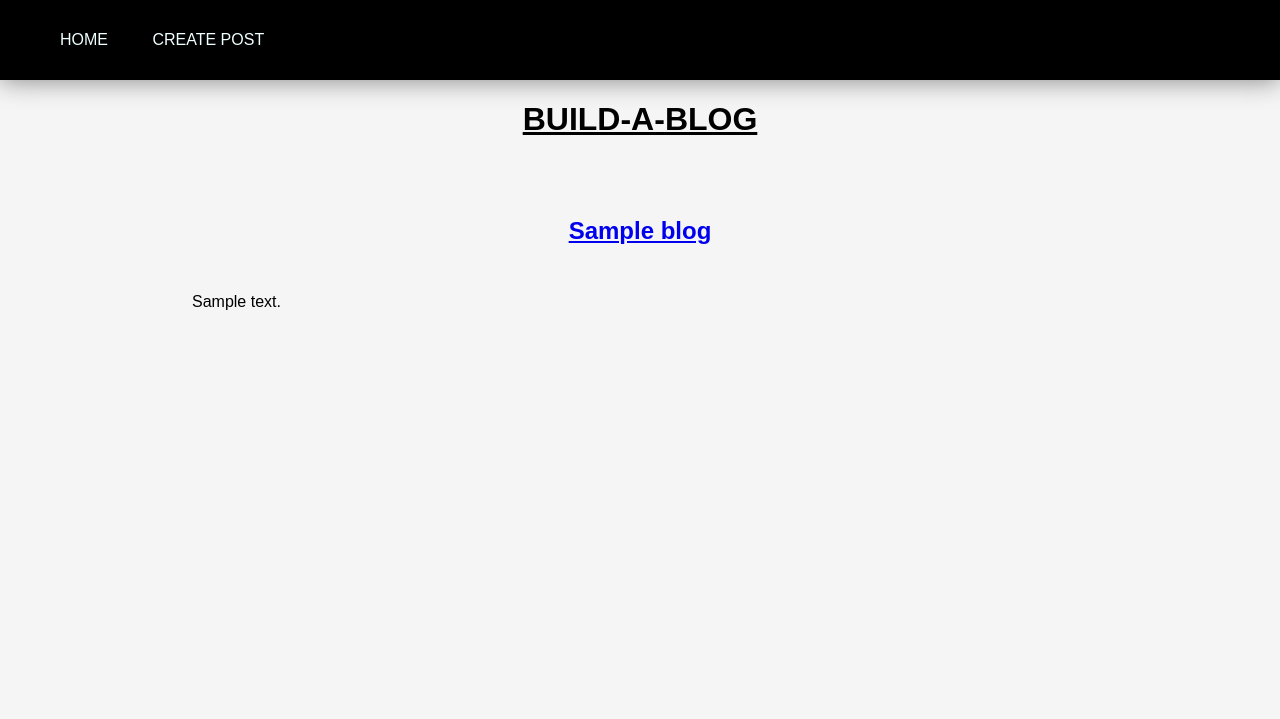
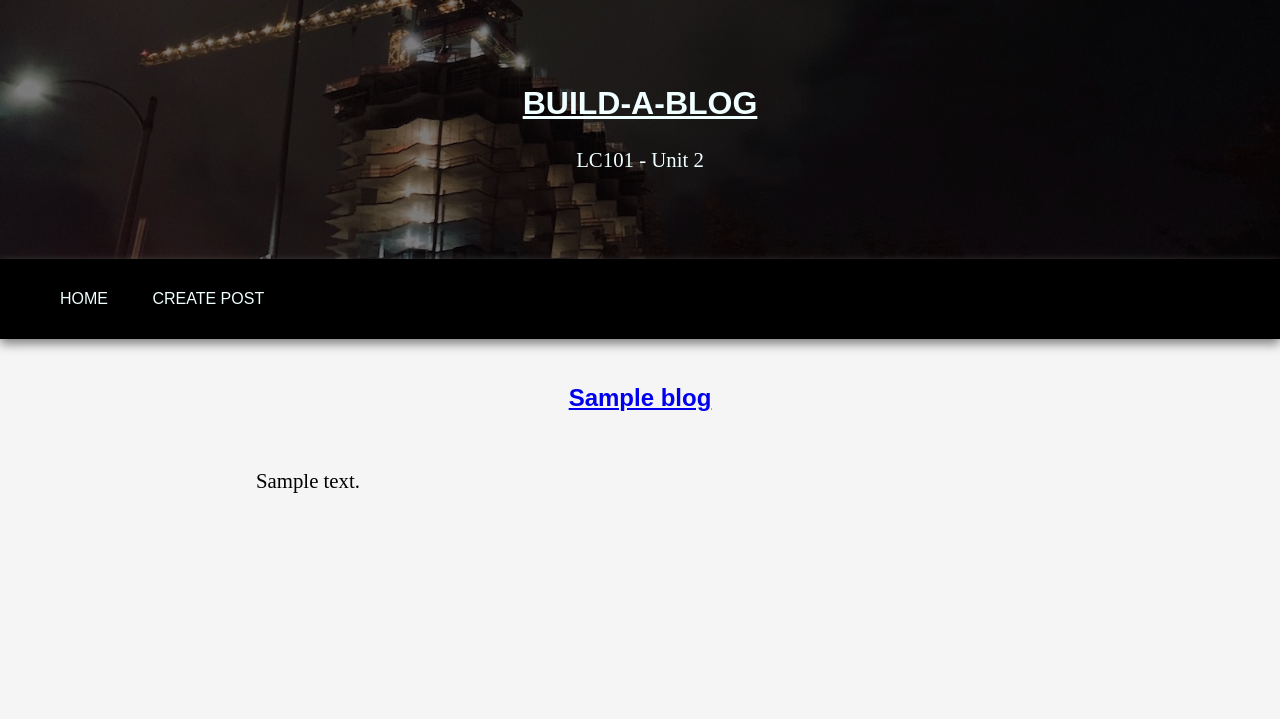
Before and after one commit to shandycasteel/build-a-blog, a Flask app: template templates/blog.html in a window 1280 px wide. Shown: the top 719 px of the page. Run offline with Flask 2, Linux system fonts and the light colour scheme; the template is opened without the code that fills it: most values are stand-ins (such as "Sample title", 1, 10 or a date in 2020); data that the repository does not hold is empty.

Commit message:
Finish styling, add hero image, test

```diff
--- a/main.py
+++ b/main.py
@@ -1,5 +1,6 @@
 from flask import Flask, request, redirect, render_template, flash
 from flask_sqlalchemy import SQLAlchemy
+import datetime
 
 app = Flask(__name__)
 app.config["DEBUG"] = True
@@ -15,42 +16,59 @@ class Blog(db.Model):
     id = db.Column(db.Integer, primary_key=True)
     title = db.Column(db.String(120))
     body = db.Column(db.Text)
+    posted = db.Column(db.DateTime, default=datetime.datetime.now())
 
-    def __init__(self, title, body):
+    def __init__(self, title, body, posted):
         self.title = title
         self.body = body
+        self.posted = posted
+
+    def __repr__(self):
+        return f'Post Title: "{self.title}" | Post Date: {self.posted}'
 
 
 @app.route("/blog")
 def index():
     post_id = request.args.get('id')
 
+    # If there's a GET parameter, sends to single-post form with post id
     if post_id:
         single_post = Blog.query.get(post_id)
         return render_template('single_post.html', single_post=single_post)
     else:
-        all_posts = Blog.query.all()
+        # Shows all blog posts in ascending order
+        # all_posts = Blog.query.all()
+
+        # Bonus mission to sort in descending order using DateTime
+        all_posts = Blog.query.order_by(Blog.posted.desc()).all()
         return render_template("blog.html", all_posts=all_posts)
 
 @app.route("/newpost", methods=["POST", "GET"])
 def add_post():
 
+    # If there's a title and body submitted, create the objext
     if request.method == "POST":
+        post_date = request.args.get('posted')
         new_title = request.form["title"]
         new_body = request.form["body"]
-        new_post = Blog(new_title, new_body)
+        new_post = Blog(new_title, new_body, post_date)
 
+        # Make sure there's something in title and body fields, commit to database
         if len(new_title) != 0 and len(new_body) != 0:
             db.session.add(new_post)
             db.session.commit()
 
+            # Get the post id from just created objext and redirect to the single-post page
             post_link = f"/blog?id={new_post.id}"
             return redirect(post_link)
 
+        # If there's nothing in the title or the body field,flash an error message
+        # render form again, returning any submitted content
         else:
             flash("Posts require both a title and a body...try again!")
             return render_template("add_post.html", new_title=new_title, new_body=new_body, title="Add a Blog Entry")
 
+    # Show the form
     else:
         return render_template("add_post.html")
 
--- a/static/styles.css
+++ b/static/styles.css
@@ -3,12 +3,30 @@ body {
     margin: 0em;
     background-color: whitesmoke;
     font-family: Arial, Helvetica, sans-serif;
-    padding-bottom: 80px;
+    height: 90%;
+}
+
+.hero-image {
+    background-image: linear-gradient(rgba(0, 0, 0, 0.5), rgba(0, 0, 0, 0.5)), url('cwe-100.jpeg');
+    width: 100%;
+    height: 40%;
+    background-position: center;
+    background-repeat: no-repeat;
+    background-size: cover;
+    display: flex;
+    justify-content: center;
+    align-items: center;
+
+}
+
+.hero-text {
+    text-align: center;
+    color: azure;
 }
 
 main{
     display: grid;
-    grid-template-columns: minmax(min-content, 70%);
+    grid-template-columns: minmax(min-content, 60%);
     align-content: center;
     justify-content: center;
     row-gap: .75em;
@@ -72,6 +90,9 @@ h2 {
 
 p {
     white-space: pre-wrap;
+    font-family: 'Times New Roman', Times, serif;
+    font-size: 1.3em;
+    line-height: 1.5em;
 }
 
 ul {
@@ -85,32 +106,33 @@ ul#error {
     margin: 0;
 }
 
-header  {
+nav  {
     background-color: black;
-    top: 0;
-    left: 0;
-    right: 0;
     height: 80px;
     display: flex;
     align-items: center;
-    box-shadow: 0 0 25px 0 grey;
+    box-shadow: 0 5px 10px 0 grey;
 }
 
-header * {
+nav * {
     display: inline;
 }
 
-header li {
+nav li {
     text-transform: uppercase;
     margin: 1.25em;
 }
 
-header a {
+nav a {
     color: azure;
     text-decoration: none;
 }
 
-header a:hover {
+nav a:hover {
     background-color: #7B7D7D;
     text-decoration: none;
 }
+
+footer {
+    padding-bottom: 80px;
+}
--- a/templates/base.html
+++ b/templates/base.html
@@ -3,23 +3,29 @@
 
 <head>
     <title>{{title}}</title>
-    <link rel="stylesheet" type="text/css" href="{{ url_for("static", filename="styles.css") }}">
+    <link rel="stylesheet" type="text/css" href="{{ url_for('static', filename='styles.css') }}">
 </head>
 
 <body>
 
-    <header>
+    <div class="hero-image">
+        <div class="hero-text">
+            <h1>Build-a-Blog</h1>
+            <p>LC101 - Unit 2</p>
+        </div>
+    </div>
+
     <nav>
         <ul>
             <li><a href="/blog">Home</a></li>
             <li><a href="/newpost">Create Post</a></li>
         </ul>
     </nav>
-    </header>
 
     {% block content %}
     {% endblock %}
 
+    <footer></footer>
 </body>
 
 </html>
--- a/templates/blog.html
+++ b/templates/blog.html
@@ -2,12 +2,18 @@
 {% block content %}
 
 <main>
-<h1>Build-a-Blog</h1>
 
-{% for blog in all_posts %}
-    <h2><a href="./blog?id={{ blog.id }}"">{{blog.title}}</a></h2>
-    <p>{{blog.body}}</p>
-{% endfor %}
+    {% if all_posts %}
+        {% for blog in all_posts %}
+            <h2><a href="./blog?id={{ blog.id }}"">{{blog.title}}</a></h2>
+            <p>{{blog.body}}</p>
+        {% endfor %}
+
+    {% else %}
+        <h2>Nothing here yet.</h2>
+
+    {% endif %}
+
 
 {% endblock %}
 
--- a/templates/single_post.html
+++ b/templates/single_post.html
@@ -5,6 +5,7 @@
 
     <h2>{{single_post.title}}</h2>
     <p>{{single_post.body}}</p>
+    <h6>Posted: {{single_post.posted}}</h6>
 
 </main>
 
```
Also changed, not shown: static/cwe-100.jpeg (added). Lines whose indentation alone changed are shown as unchanged.
